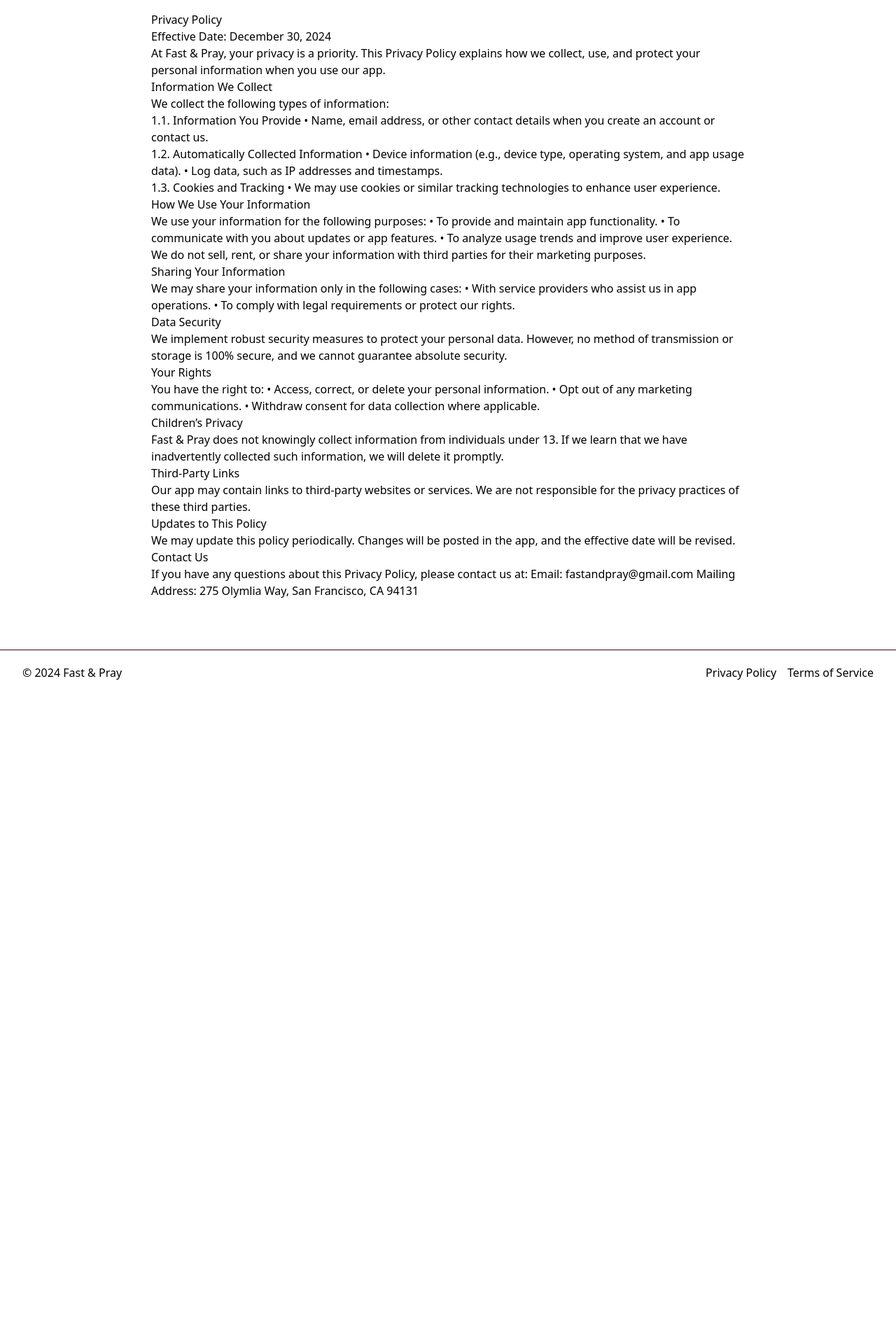
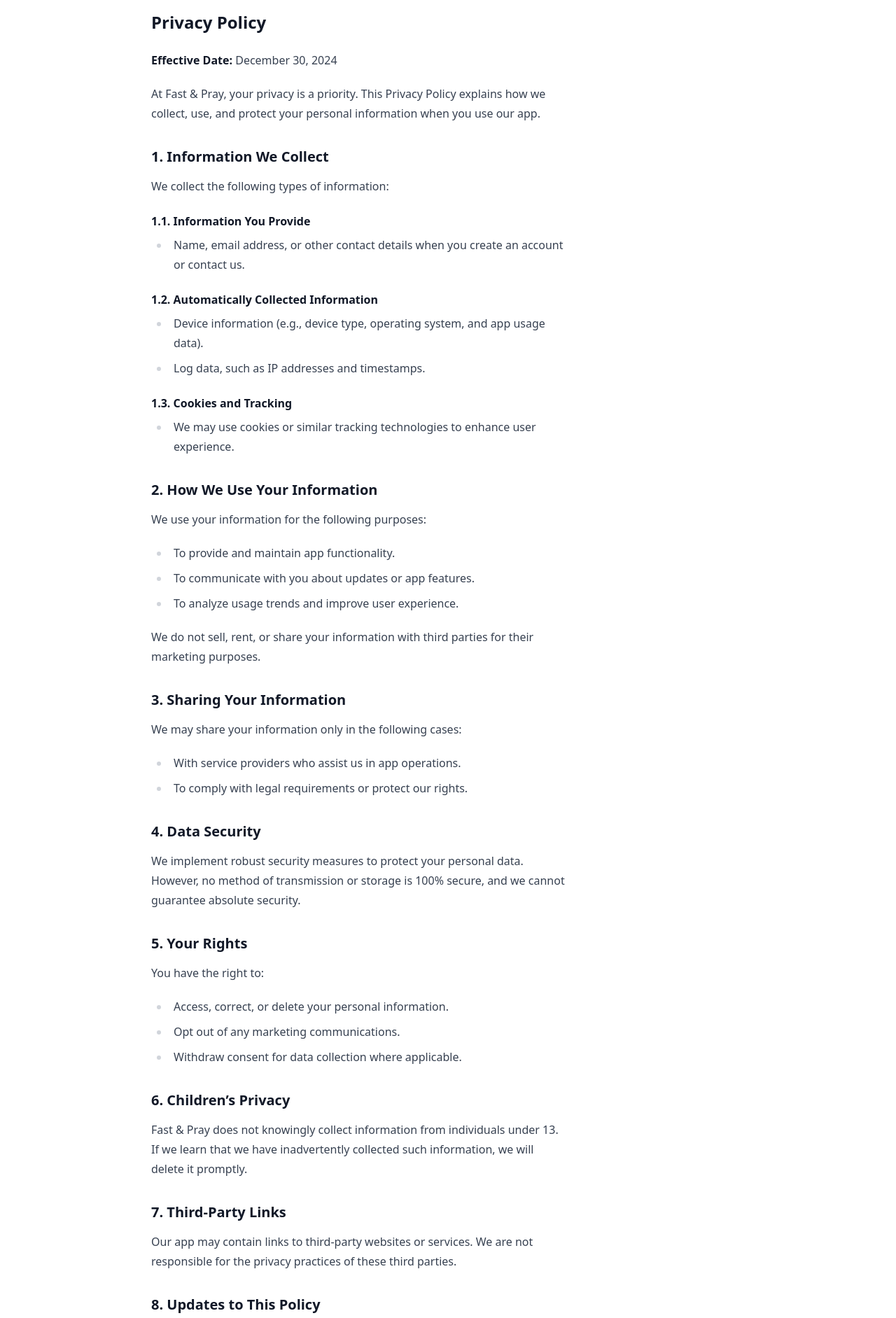
Before and after one commit to surp-hovhannes/bahk_landing, an Astro site: page /privacy in a window 1280 px wide. Shown: the part 120-2003 px from the top of the page at 70% size. Before the commit the page ends 1112 px from the top, so only its background shows below. Built offline with nearby package versions, Linux system fonts and the light colour scheme; Astro itself is replaced by a stand-in of ours.

Commit message:
Enhance project with Tailwind CSS plugins and update content across multiple pages
- Added @tailwindcss/forms and @tailwindcss/typography to dependencies and configured in tailwind.config.mjs.
- Updated the About page with improved content structure.
- Revised the index page to provide a clearer description of the app's purpose.
- Enhanced the Privacy Policy and Terms of Service pages with better formatting and content clarity.
- Updated the Support page to include team recruitment information.
- Minor content adjustments in the Team page and other markdown files for consistency.

```diff
--- a/package.json
+++ b/package.json
@@ -11,6 +11,8 @@
   "dependencies": {
     "@astrojs/netlify": "^6.0.0",
     "@astrojs/tailwind": "^5.1.3",
+    "@tailwindcss/forms": "^0.5.9",
+    "@tailwindcss/typography": "^0.5.15",
     "astro": "^5.0.2"
   },
   "devDependencies": {
--- a/src/pages/about.md
+++ b/src/pages/about.md
@@ -3,9 +3,12 @@ layout: ../layouts/Layout.astro
 title: About
 ---
 
+<div class="prose">
+
 ## It's all about our health
 
-God has given us a body, mind, and soul. We need to take care of all three. The mission of the church is to help us be healthy, in a balanced way,
-spiritually, mentally, and physically. And the most powerful tools that God gaves us to acheive this are prayer and fasting.
+God has given us a body, mind, and soul. We need to take care of all three. The mission of the church is to help us be healthy, in a balanced way, spiritually, mentally, and physically. And the most powerful tools that God gaves us to acheive this are prayer and fasting.
 
 INSERT MORE
+
+</div>
--- a/src/pages/index.astro
+++ b/src/pages/index.astro
@@ -6,9 +6,9 @@ import Layout from '../layouts/Layout.astro';
 	<div class="text-center">
 		<img src="/app-icon-1024.png" alt="Fast & Pray Logo" class="w-32 h-32 mx-auto mb-4">
 		<h1 class="text-5xl font-extrabold">Welcome to Fast & Pray</h1>
-		<p class="text-lg mt-4">Join us as we Fast & Pray.</p>
-		<a href="https://apps.apple.com" target="_blank" class="mt-6 inline-block px-6 py-3 bg-blue-600 text-white font-semibold rounded-md shadow hover:bg-blue-700">
-		Download the App
+		<p class="text-lg mt-4">Fast & Pray is your companion in building a healthy and fulfilling personal spiritual practice in the tradition of the Armenian Apostolic Church. Join a global community of fasters, receive notifications about church-designed fasting periods, and track daily habits like praying, reading the Bible, and doing charity.</p>
+		<a href="https://web.fastandpray.app" target="_blank" class="mt-6 inline-block px-6 py-3 bg-blue-600 text-white font-semibold rounded-md shadow hover:bg-blue-700">
+			Download the App
 		</a>
 	</div>
 	</div>
--- a/src/pages/privacy.md
+++ b/src/pages/privacy.md
@@ -3,66 +3,71 @@ layout: ../layouts/Layout.astro
 title: Privacy Policy
 ---
 
+<div class="prose">
+
 ## Privacy Policy
 
-Effective Date: December 30, 2024
+**Effective Date:** December 30, 2024
 
 At Fast & Pray, your privacy is a priority. This Privacy Policy explains how we collect, use, and protect your personal information when you use our app.
 
-1. Information We Collect
+### 1. Information We Collect
 
 We collect the following types of information:
 
-1.1. Information You Provide
-	•	Name, email address, or other contact details when you create an account or contact us.
+#### 1.1. Information You Provide
+- Name, email address, or other contact details when you create an account or contact us.
 
-1.2. Automatically Collected Information
-	•	Device information (e.g., device type, operating system, and app usage data).
-	•	Log data, such as IP addresses and timestamps.
+#### 1.2. Automatically Collected Information
+- Device information (e.g., device type, operating system, and app usage data).
+- Log data, such as IP addresses and timestamps.
 
-1.3. Cookies and Tracking
-	•	We may use cookies or similar tracking technologies to enhance user experience.
+#### 1.3. Cookies and Tracking
+- We may use cookies or similar tracking technologies to enhance user experience.
 
-2. How We Use Your Information
+### 2. How We Use Your Information
 
 We use your information for the following purposes:
-	•	To provide and maintain app functionality.
-	•	To communicate with you about updates or app features.
-	•	To analyze usage trends and improve user experience.
+- To provide and maintain app functionality.
+- To communicate with you about updates or app features.
+- To analyze usage trends and improve user experience.
 
 We do not sell, rent, or share your information with third parties for their marketing purposes.
 
-3. Sharing Your Information
+### 3. Sharing Your Information
 
 We may share your information only in the following cases:
-	•	With service providers who assist us in app operations.
-	•	To comply with legal requirements or protect our rights.
+- With service providers who assist us in app operations.
+- To comply with legal requirements or protect our rights.
 
-4. Data Security
+### 4. Data Security
 
 We implement robust security measures to protect your personal data. However, no method of transmission or storage is 100% secure, and we cannot guarantee absolute security.
 
-5. Your Rights
+### 5. Your Rights
 
 You have the right to:
-	•	Access, correct, or delete your personal information.
-	•	Opt out of any marketing communications.
-	•	Withdraw consent for data collection where applicable.
+- Access, correct, or delete your personal information.
+- Opt out of any marketing communications.
+- Withdraw consent for data collection where applicable.
 
-6. Children’s Privacy
+### 6. Children's Privacy
 
 Fast & Pray does not knowingly collect information from individuals under 13. If we learn that we have inadvertently collected such information, we will delete it promptly.
 
-7. Third-Party Links
+### 7. Third-Party Links
 
 Our app may contain links to third-party websites or services. We are not responsible for the privacy practices of these third parties.
 
-8. Updates to This Policy
+### 8. Updates to This Policy
 
 We may update this policy periodically. Changes will be posted in the app, and the effective date will be revised.
 
-9. Contact Us
+### 9. Contact Us
 
 If you have any questions about this Privacy Policy, please contact us at:
-Email: fastandpray@gmail.com
-Mailing Address: 275 Olymlia Way, San Francisco, CA 94131
+
+**Email:** fastandpray@gmail.com
+**Mailing Address:** 275 Olympia Way, San Francisco, CA 94131
+
+</div>
--- a/src/pages/support.astro
+++ b/src/pages/support.astro
@@ -3,6 +3,12 @@ import Layout from '../layouts/Layout.astro';
 ---
 <Layout>
   <h1 class="text-3xl font-bold mb-4">Support</h1>
-  <p>Become a supporter of the Fast & Pray mission by donating to our fund.</p>
-  <a href="https://stjohnchurch.fellowshiponego.com/external/form/da738f5e-2289-41cb-85e4-85ccc955b45a" class="bg-color-primary text-white px-6 py-3 text-lg rounded-md mt-4 inline-block">Donate</a>
+
+  <div class="prose">
+    <h2>Join the team</h2>
+    <p>We are seeking Frontend Engineers and SysOps Support to join our team and enhance the digital outreach of our ministry. If you are in IT, we would love to hear from you!</p>
+    <h2>Donate to Fast & Pray</h2>
+    <p>Become a supporter of the Fast & Pray mission by donating to our fund.</p>
+    <a href="https://stjohnchurch.fellowshiponego.com/external/form/da738f5e-2289-41cb-85e4-85ccc955b45a" class="bg-color-primary text-white px-6 py-3 text-lg rounded-md mt-4 inline-block">Donate</a>
+  </div>
 </Layout>
--- a/src/pages/team.astro
+++ b/src/pages/team.astro
@@ -20,9 +20,9 @@ import Layout from '../layouts/Layout.astro';
     <div class="bg-white p-4 rounded-lg shadow-md">
       <img src="https://via.placeholder.com/150" alt="Dn. Andrew Ylitalo Avatar" class="w-24 h-24 rounded-full mx-auto mb-4">
       <h2 class="text-xl font-bold mb-2">Dn. Andrew Ylitalo</h2>
-      <p class="text-gray-600">Technical Advisor</p>
+      <p class="text-gray-600">INSERT</p>
       <p class="mt-2">
-        Dn. Andrew brings his expertise in software engineering to Fast & Pray. With a Ph.D. from Caltech and a background in machine learning,
+        Dn. Andrew brings his expertise in software engineering to Fast & Pray. With a Ph.D. from Caltech and a background in liturgical service
         he ensures the app is both technically robust and spiritually meaningful.
       </p>
     </div>
--- a/src/pages/terms.md
+++ b/src/pages/terms.md
@@ -3,7 +3,7 @@ layout: ../layouts/Layout.astro
 title: Terms of Service
 ---
 
-<dic class="prose-stone">
+<div class="prose">
 
 # Terms of Service for Fast & Pray
 
--- a/tailwind.config.mjs
+++ b/tailwind.config.mjs
@@ -3,5 +3,8 @@ export default {
   theme: {
     extend: {},
   },
-  plugins: [],
+  plugins: [
+    require('@tailwindcss/typography'),
+    require('@tailwindcss/forms')
+  ],
 }
```
Also changed, not shown: 1 other file.
